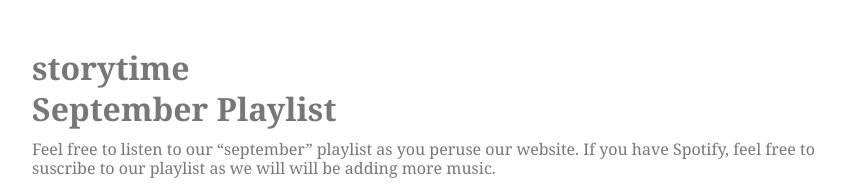
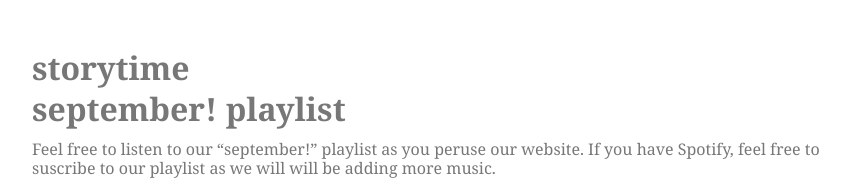
Before and after one commit to nikolaiwarner/annedeanandrand.com, a Jekyll site: the page built from storytime.md, in a window 1280 px wide and 900 px high, cut to the strip 0-391 px from the top of the window. Shown: the part 201-388 px from the top of the strip, without its empty margins (208-1058 px from the left). Built offline with Jekyll 4.4.1, drawn with Linux system fonts in a browser that asks for light colours.

```diff
--- a/storytime.md
+++ b/storytime.md
@@ -8,10 +8,10 @@ title: storytime
 # storytime
 
 
-#September Playlist
+#september! playlist
 
 
-Feel free to listen to our "september" playlist as you peruse our website. If you have Spotify, feel free to suscribe to our playlist as we will will be adding more music.
+Feel free to listen to our "september!" playlist as you peruse our website. If you have Spotify, feel free to suscribe to our playlist as we will will be adding more music.
 
 
 <iframe src="https://embed.spotify.com/?uri=spotify:user:annedeanw:playlist:01MffXd14fFIn5mhQS0oJI"
```
